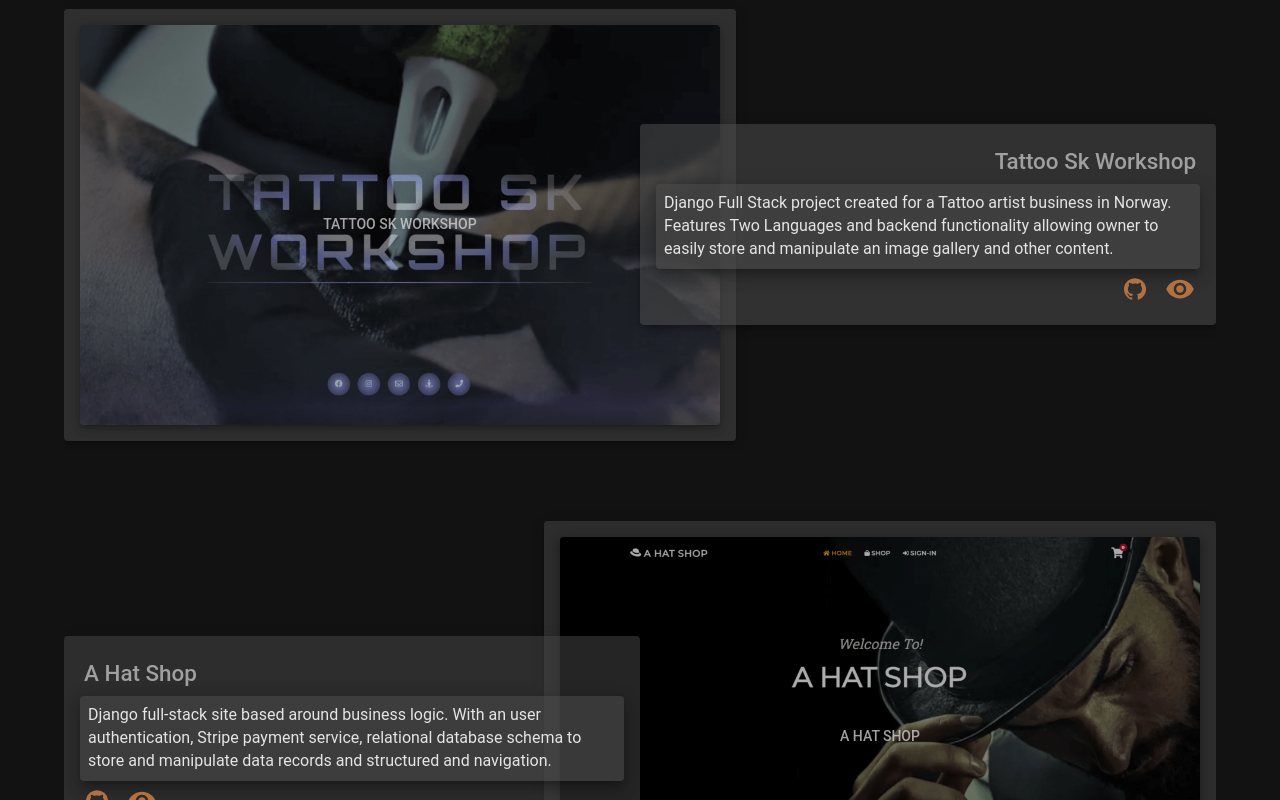
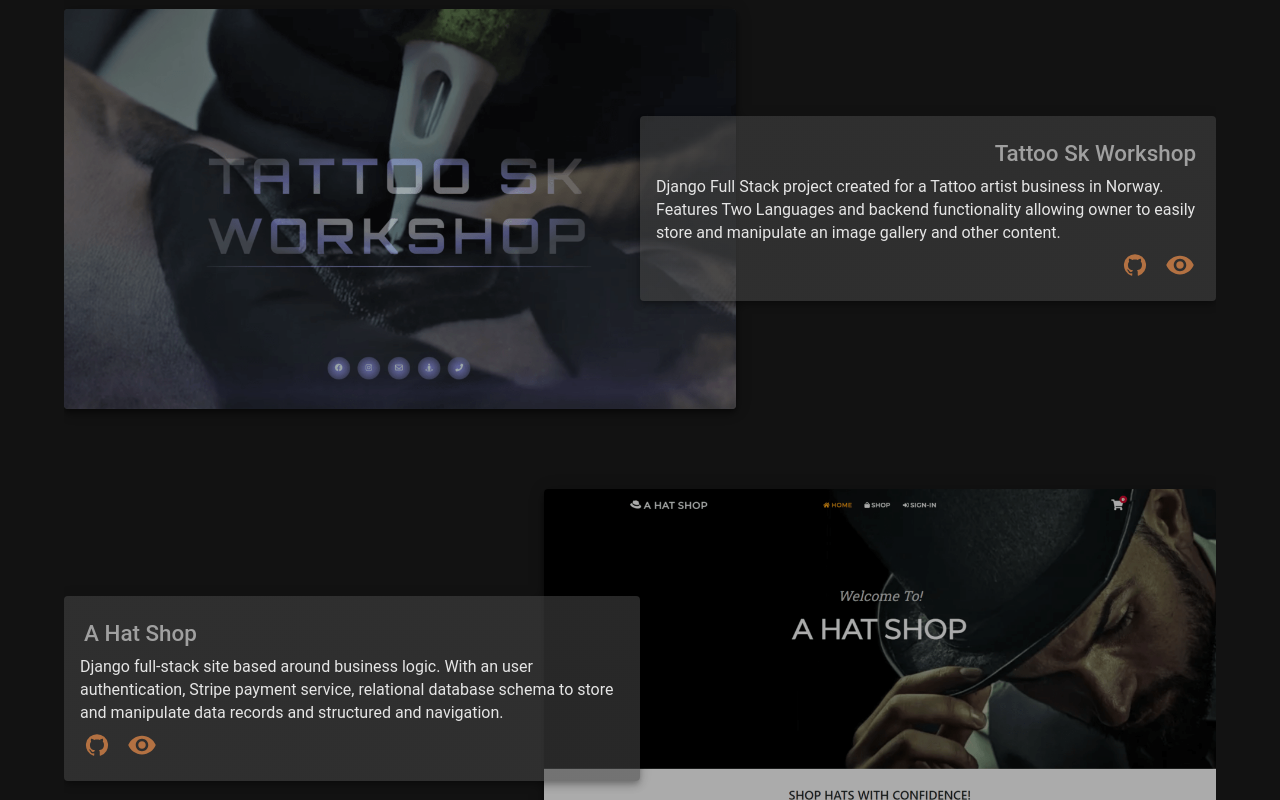
Before and after one commit to rp42dev/My-Portfolio, a React (Create React App) app in the folder my-portfolio/: page / in a window 1280 px wide. Shown: the part 1760-2560 px from the top of the page. Built offline with nearby package versions, Linux system fonts and the light colour scheme.

Commit message:
added social links

```diff
--- a/my-portfolio/public/index.html
+++ b/my-portfolio/public/index.html
@@ -24,7 +24,7 @@
       work correctly both with client-side routing and a non-root public URL.
       Learn how to configure a non-root public URL by running `npm run build`.
     -->
-    <title>React App</title>
+    <title>RP80</title>
   </head>
   <body>
     <noscript>You need to enable JavaScript to run this app.</noscript>
--- a/my-portfolio/src/components/image/images.js
+++ b/my-portfolio/src/components/image/images.js
@@ -55,7 +55,7 @@ const ImageButton = styled(ButtonBase)(({ theme }) => ({
     '& .MuiTypography-root': {
         fontStyle: theme.button,
         opacity: .7,
-        color: theme.palette.primary.main,
+        color: 'transparent',
         borderBottom: '3px solid transparent',
         borderRadius: '4px',
         transition: 'all .2s ease-in-out',
@@ -107,16 +107,6 @@ const ImageBackdrop = styled('span')(({ theme }) => ({
 }));
 
 
-const Item = styled(Paper)(({ theme }) => ({
-    padding: theme.spacing(1),
-    '@media (min-width:400px)': {
-        padding: theme.spacing('projects'),
-    },
-    color: theme.palette.text.secondary,
-    backgroundColor: 'rgb(20, 20, 21, 0.5)',
-}));
-
-
 export default function ImageBases(data) {
     const hideTabs = useMediaQuery('(max-width: 900px)');
 
@@ -124,12 +114,12 @@ export default function ImageBases(data) {
         <>
             {data.data.map((image, i) => (
                 (i % 2 === 0) ? (
+                    <Fade bottom distance="30%">
                         <Grid container mb={{ xs: 6, md: 10 }} rowSpacing={{ sx: 2, md: 10 }}>
 
                             <Grid item xs={12} md={7} order={{ xs: 1 }}>
-                            <Fade bottom distance="30%">
 
-                                <StyledPaper elevation={8}>
+                                <Paper elevation={6}>
                                     <ImageButton
                                         title='View live site'
                                         onClick={() => window.open(image.url, '_blank')}
@@ -156,45 +146,45 @@ export default function ImageBases(data) {
 
                                         </Typography>
                                     </ImageButton>
-                                </StyledPaper>
-                            </Fade>
+                                </Paper>
+
                             </Grid>
                             <Grid item xs={12} md={5} order={{ xs: 2 }} sx={{ display: 'flex', alignItems: 'center', position: 'relative' }}>
                                 <Box sx={{ zIndex: 999, width: '100%' }}>
-                                <Fade bottom distance="30%" cascade delay={500}>
-                                    <StyledPaper elevation={10} className={i % 2 ? 'left' : 'right'} >
+
+                                    <StyledPaper elevation={8} className={i % 2 ? 'left' : 'right'} >
                                         <Typography color='primary.dark' align={!hideTabs ? 'right' : 'left'} sx={{ m: .5 }} variant="h6">
                                             {image.title}
                                         </Typography>
-                                        <Item elevation={10}>
+
                                         <Typography color='primary' variant="body2">
                                             {image.description}
                                         </Typography>
-                                        </Item>
+
                                         <Stack justifyContent={!hideTabs ? 'flex-end' : 'flex-start'} direction="row" spacing={1}>
                                             <Tooltip title="On GitHub">
                                                 <IconButton size="small" component={Link} onClick={() => window.open(image.github, '_blank')} color='secondary' aria-label="On GitHub">
                                                     <GitHubIcon />
-                                                    {console.log(hideTabs)}
+
                                                 </IconButton>
                                             </Tooltip>
                                             <Tooltip title="Website">
                                                 <IconButton size="small" component={Link} onClick={() => window.open(image.url, '_blank')} color='secondary' aria-label="Website">
-                                                    <RemoveRedEyeIcon  sx={{ fontSize: 30  }} />
+                                                    <RemoveRedEyeIcon sx={{ fontSize: 30 }} />
                                                 </IconButton>
                                             </Tooltip>
                                         </Stack>
                                     </StyledPaper>
-                                </Fade>
                                 </Box>
                             </Grid>
                         </Grid>
+                    </Fade>
 
                 ) : (
+                    <Fade bottom distance="30%">
                         <Grid container mb={{ xs: 6, md: 10 }} rowSpacing={{ sx: 2, md: 10 }}>
                             <Grid item xs={12} md={7} order={{ xs: 1, md: 2 }}>
-                            <Fade bottom distance="30%">
-                                <StyledPaper elevation={6}>
+                                <Paper elevation={6}>
                                     <ImageButton
                                         title='View live site'
                                         onClick={() => window.open(image.url, '_blank')}
@@ -220,21 +210,21 @@ export default function ImageBases(data) {
                                             {image.title}
                                         </Typography>
                                     </ImageButton>
-                                </StyledPaper >
-                            </Fade>
+                                </Paper >
+
                             </Grid>
                             <Grid item xs={12} md={5} order={{ xs: 2, md: 1 }} sx={{ display: 'flex', alignItems: 'center', position: 'relative' }}>
                                 <Box sx={{ zIndex: 999, width: '100%' }}>
-                                <Fade bottom distance="30%" cascade delay={500}>
-                                    <StyledPaper elevation={6} className={i % 2 ? 'left' : 'right'}>
+
+                                    <StyledPaper elevation={8} className={i % 2 ? 'left' : 'right'}>
                                         <Typography color='primary.dark' sx={{ m: .5 }} variant="h6">
                                             {image.title}
                                         </Typography>
-                                        <Item elevation={10}>
+
                                         <Typography color='primary' variant="body2">
                                             {image.description}
                                         </Typography>
-                                        </Item>
+
                                         <Stack direction="row" spacing={1}>
                                             <Tooltip title="On GitHub">
                                                 <IconButton size="small" component={Link} onClick={() => window.open(image.github, '_blank')} color='secondary' aria-label="On GitHub">
@@ -243,15 +233,15 @@ export default function ImageBases(data) {
                                             </Tooltip>
                                             <Tooltip title="Website">
                                                 <IconButton size="small" component={Link} onClick={() => window.open(image.url, '_blank')} color='secondary' aria-label="Website">
-                                                        <RemoveRedEyeIcon  sx={{ fontSize: 30  }}/>
+                                                    <RemoveRedEyeIcon sx={{ fontSize: 30 }} />
                                                 </IconButton>
                                             </Tooltip>
                                         </Stack>
                                     </StyledPaper >
-                                </Fade>
                                 </Box>
                             </Grid>
                         </Grid>
+                    </Fade>
                 )
             ))}
 
--- /dev/null
+++ b/my-portfolio/src/components/social/SocialBlock.js
@@ -0,0 +1,32 @@
+import * as React from 'react';
+import IconButton from '@mui/material/IconButton';
+import {Stack, Tooltip} from '@mui/material';
+import GitHubIcon from '@mui/icons-material/GitHub';
+import LinkedInIcon from '@mui/icons-material/LinkedIn';
+import LinkedIn from '@mui/icons-material/LinkedIn';
+
+
+const links = [ {
+    title: 'Github',
+    link: 'https://github.com/Raivis80',
+    icon: <GitHubIcon fontSize="large" />
+}, {
+    title: 'LinkedIn',
+    link: 'https://www.linkedin.com/in/raivis-petrovskis',
+    icon: <LinkedIn fontSize="large" />
+}];
+
+
+export default function SocialButtons() {
+    return (
+        <Stack direction="row" spacing={1}>
+            {links.map((link, index) => (
+                <Tooltip key={index} title={link.title}>
+                    <IconButton color='secondary' size="large" href={link.link} target="_blank">
+                        {link.icon}
+                    </IconButton>
+                </Tooltip>
+            ))}
+        </Stack>
+    );
+}
--- a/my-portfolio/src/contact/Contact.js
+++ b/my-portfolio/src/contact/Contact.js
@@ -6,6 +6,7 @@ import { useContext } from 'react';
 import { AppContext } from '../AppContext.js';
 import './Contact.css';
 import ContactForm from '../components/forms/ContactForm';
+import SocialButtons from '../components/social/SocialBlock.js';
 
 
 function ContactApp() {
@@ -20,7 +21,7 @@ function ContactApp() {
         <Fade distance="30%" bottom>
           <Typography color="secondary" variant="h2">Get in Touch</Typography>
         </Fade>
-        <Fade bottom distance="30%" delay={300}>
+        <Fade bottom distance="30%" delay={200}>
           <Typography mt={2} color="primary" variant="body2">
             I’m  currently looking for new opportunities,
             If you have a question feel free to
@@ -29,8 +30,11 @@ function ContactApp() {
         </Fade>
         <InView rootMargin='0% 0% -25%' as="div" onChange={(inView, entry) => { if (inView === true) handlePage() }}>
         </InView>
-        <Fade bottom distance="30%" delay={600}>
+        <Fade bottom distance="20%" delay={400}>
           <ContactForm />
+        </Fade>
+        <Fade bottom distance="20%" delay={800}>
+        <SocialButtons />
         </Fade>
       </Box>
     </Container>
--- a/my-portfolio/src/home/Home.js
+++ b/my-portfolio/src/home/Home.js
@@ -27,26 +27,26 @@ function HomeApp() {
       <Box id="home" sx={{ position: 'relative' }}>
         <Box className="home-content" >
 
-            <Fade bottom distance="30%">
+            <Fade bottom distance="50%">
           <Typography color="secondary" variant="h1">
               Hi, I'm Raivis
           </Typography>
               </Fade>
           <InView rootMargin='0% 0% -25%' as="div" onChange={(inView, entry) => { if (inView === true) handlePage() }}>
           </InView>
-            <Fade bottom distance="30%" cascade delay={300}>
+            <Fade bottom distance="50%" delay={200}>
           <Typography sx={{ mt: 2 }} color="primary.dark" variant="h4">
               A Junior Web Designer & Developer
           </Typography>
               </Fade>
 
-            <Fade bottom distance="30%" cascade delay={600}>
+            <Fade bottom distance="50%" delay={400}>
           <Typography sx={{ mt: 2 }} color="primary" variant="h5">
               I enjoy creating Responsive and accessible websites
           </Typography>
               </Fade>
 
-          <Fade bottom distance="30%" delay={900}>
+          <Fade bottom distance="50%" delay={600}>
             <Btn />
           </Fade>
         </Box>
```
Also changed, not shown: my-portfolio/src/about/About.js (+4 -4 lines). Lines whose indentation alone changed are shown as unchanged.
